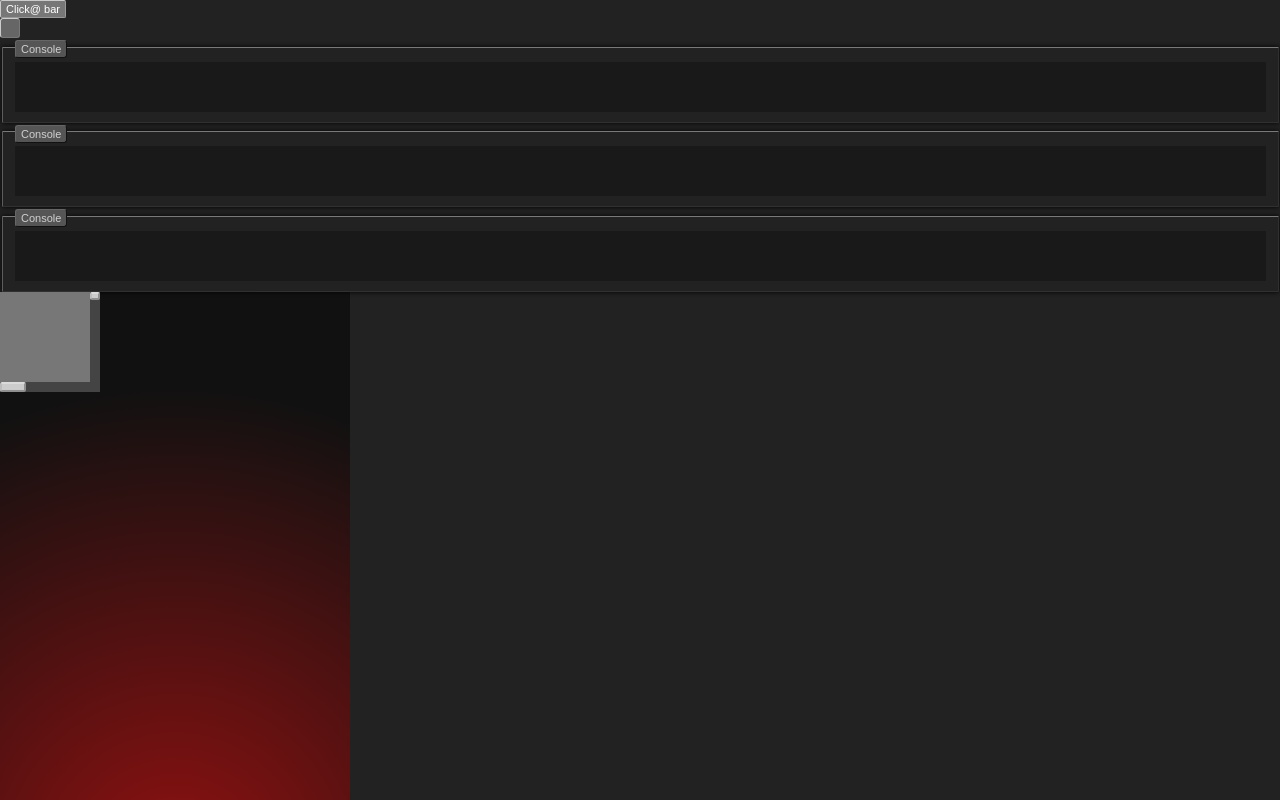
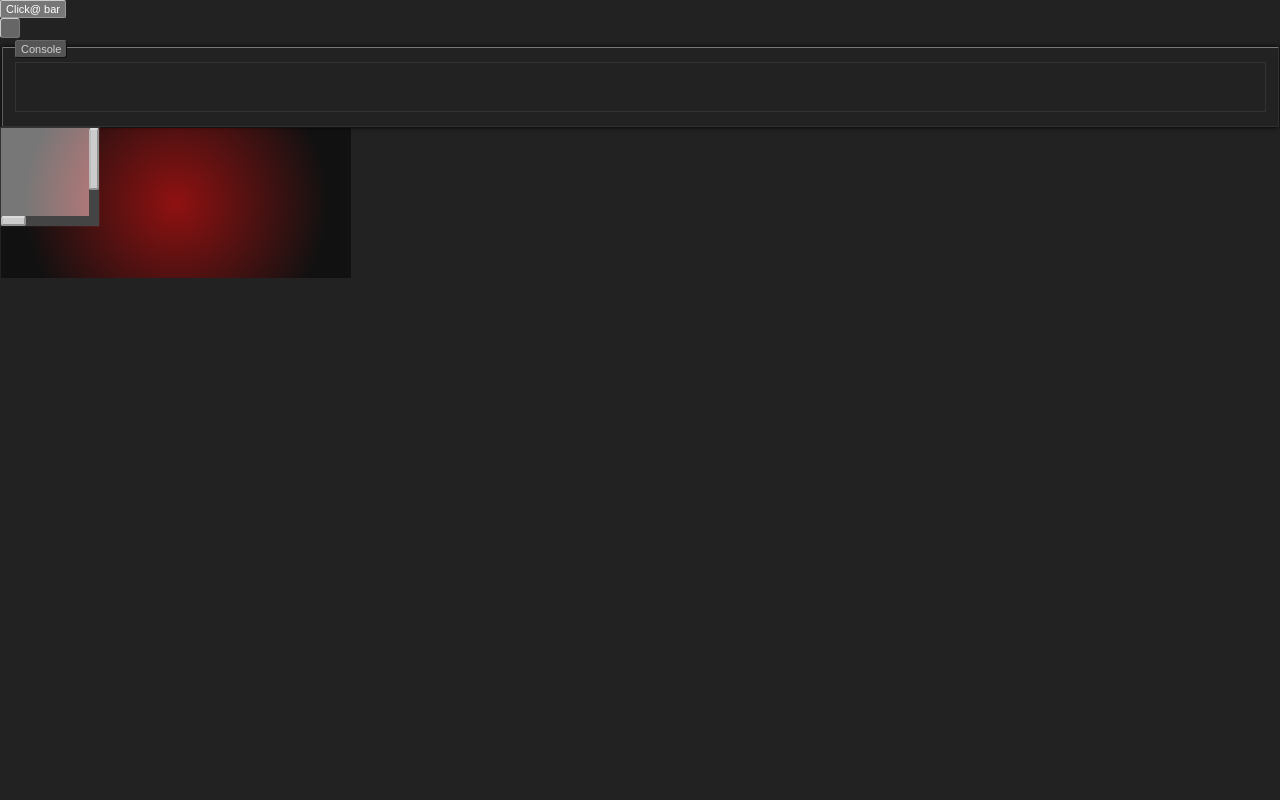
Before and after one commit to dragonworx/feather, a SvelteKit app: page / in a window 1280 px wide. Shown: the top 800 px of the page. Built offline with nearby package versions, Linux system fonts and the light colour scheme.

Commit message:
improve scrollview

```diff
--- a/src/css/theme.css
+++ b/src/css/theme.css
@@ -20,7 +20,8 @@
   font-family: sans-serif;
   font-size: 11px;
   user-select: none;
-  transition: opacity 150ms ease-in-out, background 150ms ease-in-out, outline 100ms linear; }
+  transition: opacity 150ms ease-in-out, background 150ms ease-in-out, outline 100ms linear;
+  cursor: pointer; }
   .control:focus {
     outline: 1px solid rgba(0, 255, 255, 0.3); }
   .control:hover {
@@ -43,6 +44,8 @@
     border-radius: 2px;
     position: relative;
     padding: 2px 5px; }
+    .control.button label {
+      pointer-events: none; }
     .control.button.down *, .control.button.toggled * {
       position: relative;
       left: 1px;
@@ -73,7 +76,7 @@
   display: block;
   width: 100%;
   height: 100%;
-  overflow: auto; }
+  overflow: hidden; }
 
 .accordion {
   border-radius: 1px;
@@ -147,9 +150,11 @@
   position: relative;
   display: inline-block;
   width: 100%;
-  height: 100%; }
+  height: 100%;
+  border: 1px solid #333; }
+  .scrollview.clip {
+    overflow: hidden; }
   .scrollview content {
-    line-height: 0;
     position: relative;
     display: inline-block;
     transition: top var(--scroll-view-transition), left var(--scroll-view-transition), width var(--scroll-view-transition), height var(--scroll-view-transition); }
--- a/src/lib/components/accordion.svelte
+++ b/src/lib/components/accordion.svelte
@@ -35,7 +35,7 @@
 		if (!isOpen) {
 			// close
 			openHeight = content.offsetHeight;
-			content.style.height = `${openHeight}px`;
+			content.style.height = openHeight === 0 ? 'auto' : `${openHeight}px`;
 			nextTick().then(() => {
 				content.style.height = '0px';
 			});
@@ -44,7 +44,11 @@
 			if (fieldset.classList.contains('no-transition')) {
 				fieldset.classList.remove('no-transition');
 			}
-			content.style.height = `${openHeight}px`;
+			if (openHeight === 0) {
+				content.style.height = 'auto';
+			} else {
+				content.style.height = `${openHeight}px`;
+			}
 		}
 	}
 
--- a/src/lib/components/console.svelte
+++ b/src/lib/components/console.svelte
@@ -4,11 +4,11 @@
 
 <script lang="ts">
 	import style from '$lib/actions/style';
-	export let height = 100;
+	export let height: string | number = 'auto';
 
 	let logs: string[] = [];
 
-	$: css = `height: ${height}px`;
+	$: css = `height: ${height === 'auto' ? 'auto' : height + 'px'}`;
 
 	export const log: LogFunction = (...args: any[]) => {
 		const line = args.map((arg) => arg.toString()).join(' ');
--- a/src/lib/components/scrollview.svelte
+++ b/src/lib/components/scrollview.svelte
@@ -9,6 +9,7 @@
 	export let autoScroll = false;
 	export let autoScrollThreshold = 20;
 	export let autoScrollAmount = 0.05;
+	export let clip = true;
 
 	let contentElement: HTMLElement;
 	let viewportElement: HTMLElement;
@@ -59,6 +60,7 @@
 	}
 
 	function onContentChange(event: Event) {
+		console.log('onContentChange');
 		const {
 			detail: { width, height }
 		} = event as CustomEvent<{ width: number; height: number }>;
@@ -214,6 +216,7 @@
 	use:observe
 	bind:this={viewportElement}
 	class="scrollview"
+	class:clip
 	style:width={`${width}px`}
 	style:height={`${height}px`}
 	on:observe-change={onViewportChange}
--- a/src/routes/+page.svelte
+++ b/src/routes/+page.svelte
@@ -18,7 +18,7 @@
 	let height = 50;
 
 	let w = 350;
-	let h = 1150;
+	let h = 150;
 	let autoScroll = false;
 
 	let log: LogFunction;
@@ -37,20 +37,22 @@
 	<Checkbox isChecked={false} />
 
 	<Accordion title="Console">
-		<Console {height} bind:log />
+		<ScrollView height={50}>
+			<Console bind:log />
+		</ScrollView>
 	</Accordion>
 
-	<Accordion title="Console">
+	<!-- <Accordion title="Console">
 		<Console {height} bind:log />
 	</Accordion>
 
 	<Accordion title="Console" storageKey="test">
 		<Console {height} bind:log />
-	</Accordion>
+	</Accordion> -->
 
 	<!-- svelte-ignore a11y-click-events-have-key-events -->
 	<div class="wrapper" on:click={(e) => e.shiftKey && (autoScroll = !autoScroll)}>
-		<ScrollView offsetX={0} offsetY={0} {autoScroll}>
+		<ScrollView offsetX={0} offsetY={0} {autoScroll} clip={false}>
 			<Debug width={w} height={h} />
 		</ScrollView>
 	</div>
--- a/src/sass/components/button.scss
+++ b/src/sass/components/button.scss
@@ -8,6 +8,10 @@
 	position: relative;
 	padding: 2px 5px;
 
+	label {
+		pointer-events: none;
+	}
+
 	&.down,
 	&.toggled {
 		* {
--- a/src/sass/components/console.scss
+++ b/src/sass/components/console.scss
@@ -6,5 +6,5 @@
     display: block;
     width: 100%;
     height: 100%;
-    overflow: auto;
+    overflow: hidden;
 }
--- a/src/sass/components/scrollview.scss
+++ b/src/sass/components/scrollview.scss
@@ -5,9 +5,13 @@
     display: inline-block;
     width: 100%;
     height: 100%;
+    border: 1px solid #333;
+
+    &.clip {
+        overflow: hidden;
+    }
 
     content {
-        line-height: 0;
         position: relative;
         display: inline-block;
         transition: top var(--scroll-view-transition), left var(--scroll-view-transition), width var(--scroll-view-transition), height var(--scroll-view-transition);
--- a/src/sass/shared/control.scss
+++ b/src/sass/shared/control.scss
@@ -8,6 +8,7 @@
 	font-size: 11px;
 	user-select: none;
 	transition: opacity 150ms ease-in-out, background 150ms ease-in-out, outline 100ms linear;
+	cursor: pointer;
 
 	&:focus {
 		outline: 1px solid rgba(0, 255, 255, 0.3);
```
